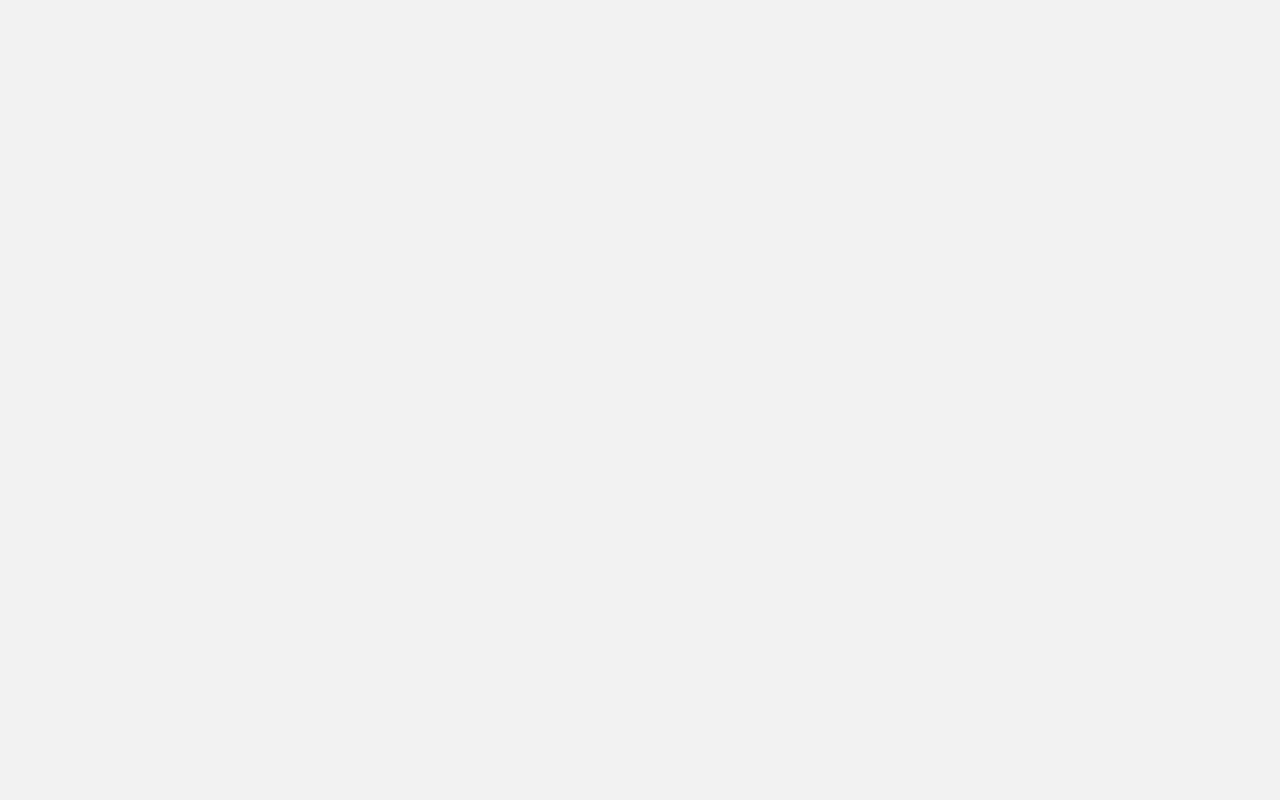
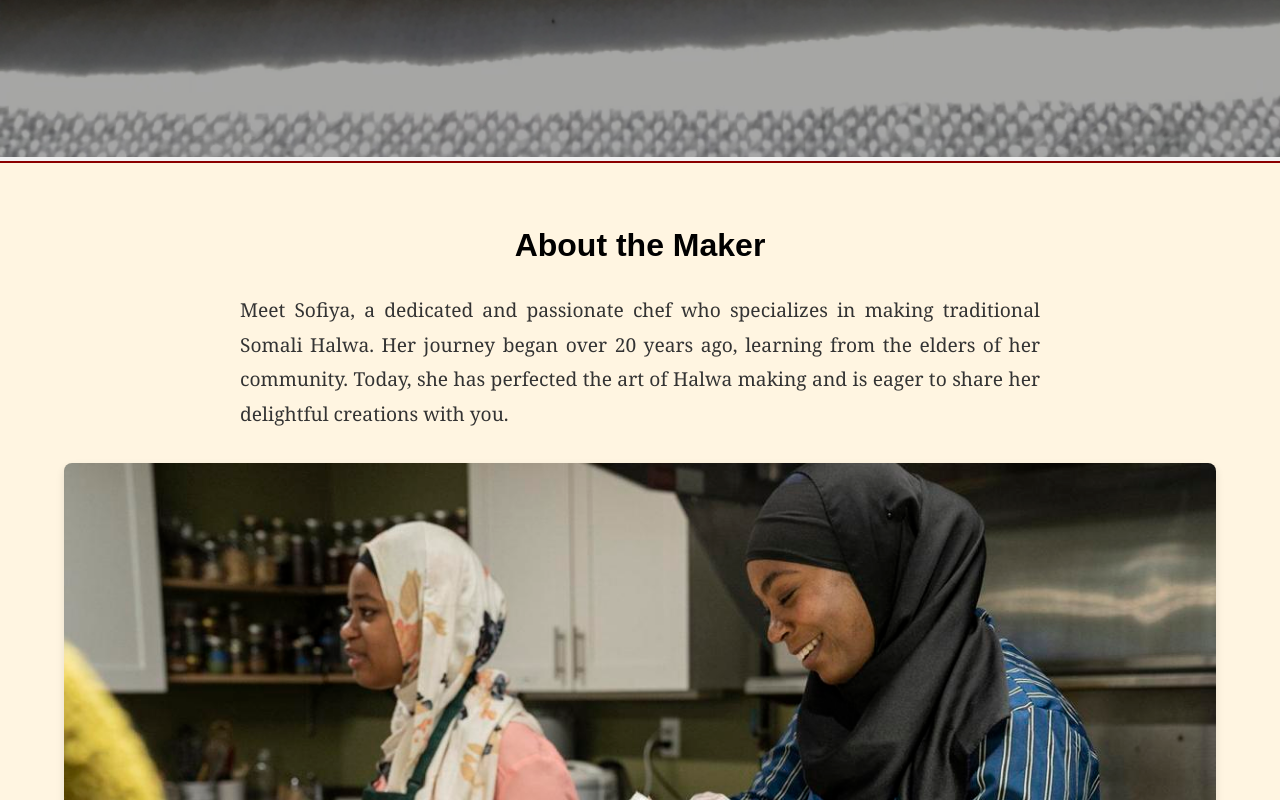
Before and after one commit to Suhaybww/MomsWebsite, a React (Create React App) app in the folder my-moms-sweets/: page / in a window 1280 px wide. Shown: the part 2000-2800 px from the top of the page. Before the commit the page ends 1342 px from the top, so only its background shows below. Built offline with nearby package versions, Linux system fonts and the light colour scheme.

Commit message:
Created footer and about section

```diff
--- a/my-moms-sweets/src/App.js
+++ b/my-moms-sweets/src/App.js
@@ -1,11 +1,24 @@
 import React from 'react';
+import './App.css';
+import './Header.css';  // import the header CSS
 import HeroSection from './components/HeroSection';
+import AboutSection from './components/AboutSection';
+import Footer from './components/Footer';  // import the Footer component
 
 function App() {
   return (
     <div className="App">
+      <header className="App-header">
+        Fatima's Traditional Somali Halwa
+      </header>
+
       <HeroSection />
-      {/* Other components will go here later */}
+
+      <AboutSection />
+
+      {/* Other sections or components can go here */}
+
+      <Footer />  {/* Your Footer here */}
     </div>
   );
 }
--- /dev/null
+++ b/my-moms-sweets/src/Header.css
@@ -0,0 +1,9 @@
+.App-header {
+    background-color: #8B0000;  /* Deep Red */
+    color: #ffffff;  /* White */
+    padding: 0.5em 0;  /* Reduced padding */
+    text-align: center;
+    font-size: 1.2em;  /* Smaller font size */
+    font-weight: 600;
+    letter-spacing: 1px;
+  }
--- /dev/null
+++ b/my-moms-sweets/src/components/AboutSection.css
@@ -0,0 +1,37 @@
+.about-container {
+    padding: 4em;
+    background-color: #fff5e1; /* A very light beige background */
+    border-top: 2px solid #8B0000; /* Deep Red */
+    border-bottom: 2px solid #8B0000; /* Deep Red */
+  }
+
+  .about-content {
+    display: flex;
+    flex-direction: column;
+    align-items: center;
+  }
+
+  .about-content h1 {
+    font-size: 2.5em;
+    font-weight: 600;
+    color: #8B0000;  /* Deep Red */
+    text-shadow: 1px 1px 2px #aaa;
+  }
+
+  .about-content p {
+    font-family: 'Georgia', serif; /* A more traditional font */
+    font-size: 1.2em;
+    line-height: 1.8;
+    margin-top: 1.5em;
+    text-align: justify;
+    color: #333;
+    max-width: 800px;
+    padding: 0 1em;
+  }
+
+  .about-image {
+    margin-top: 2em;
+    max-width: 100%;
+    border-radius: 8px;
+    box-shadow: 0 4px 8px rgba(0, 0, 0, 0.1);
+  }
--- /dev/null
+++ b/my-moms-sweets/src/components/AboutSection.js
@@ -0,0 +1,21 @@
+import React from 'react';
+import './AboutSection.css';
+import momMakingHalwa from '../images/momMakingHalwa.jpg';  // assuming you have this image
+
+const AboutSection = () => {
+  return (
+    <div className="about-container">
+      <h1>About the Maker</h1>
+      <div className="about-content">
+        <p>
+          Meet Sofiya, a dedicated and passionate chef who specializes in making traditional Somali Halwa.
+          Her journey began over 20 years ago, learning from the elders of her community.
+          Today, she has perfected the art of Halwa making and is eager to share her delightful creations with you.
+        </p>
+        <img src={momMakingHalwa} alt="Sofiya making Halwa" className="about-image"/>
+      </div>
+    </div>
+  );
+};
+
+export default AboutSection;
--- /dev/null
+++ b/my-moms-sweets/src/components/Footer.css
@@ -0,0 +1,10 @@
+.App-footer {
+    background-color: #8B0000;  /* Deep Red */
+    color: #ffffff;  /* White */
+    padding: 0.5em 0;
+    text-align: center;
+    font-size: 0.9em;
+    position: relative;
+    bottom: 0;
+    width: 100%;
+  }
--- /dev/null
+++ b/my-moms-sweets/src/components/Footer.js
@@ -0,0 +1,12 @@
+import React from 'react';
+import './Footer.css';
+
+const Footer = () => {
+  return (
+    <footer className="App-footer">
+      © 2023 Sofiya's Traditional Somali Halwa | Contact: +1 (123) 456-7890
+    </footer>
+  );
+};
+
+export default Footer;
```
Also changed, not shown: my-moms-sweets/src/images/momMakingHalwa.jpg (added).
